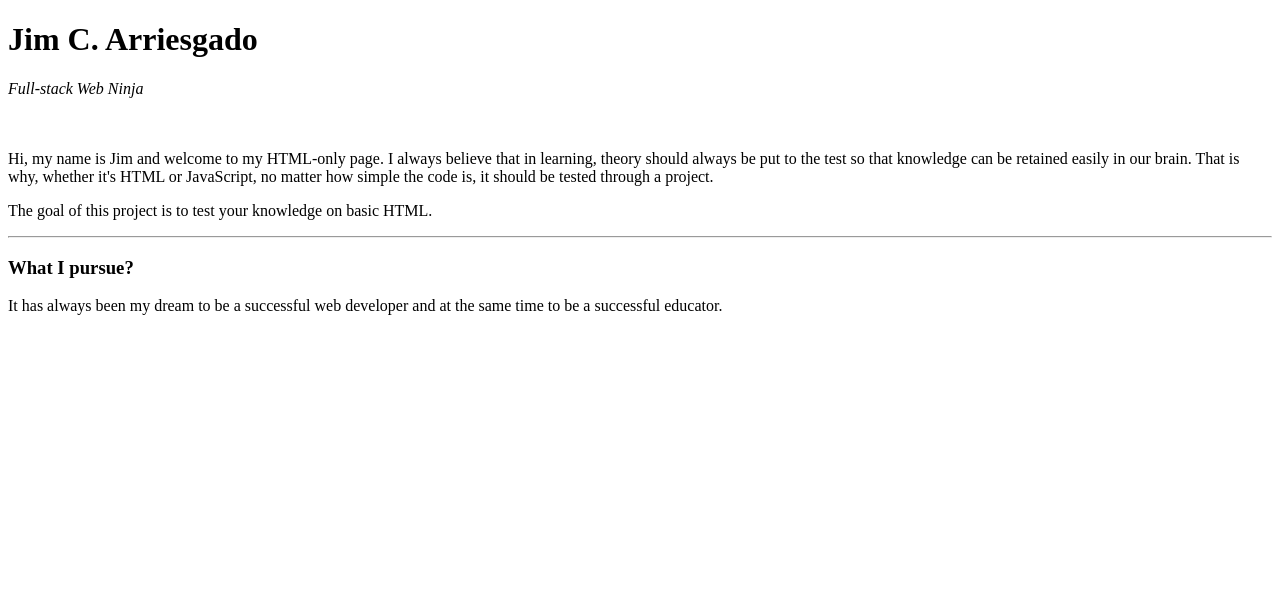
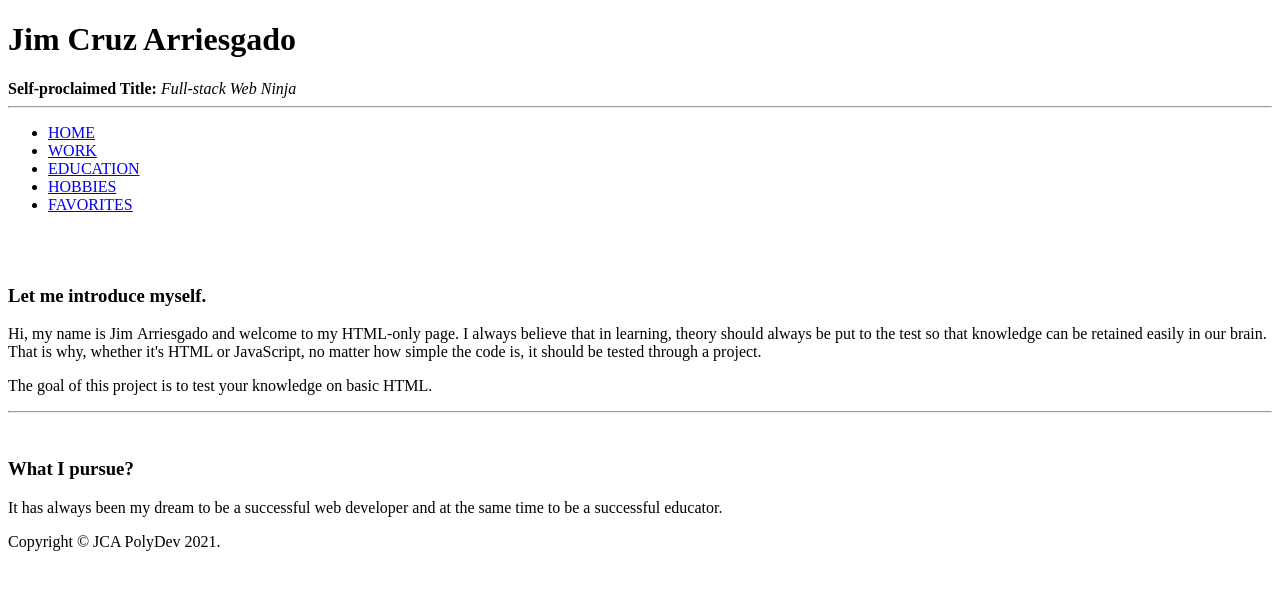
Before and after one commit to kodigero/html-only, a plain HTML site: page index.html in a window 1280 px wide. Drawn offline with Linux system fonts and the light colour scheme.

Commit message:
Update index.html

```diff
--- a/index.html
+++ b/index.html
@@ -7,15 +7,19 @@
     <title>HTML Only</title>
 </head>
 <body>
-    <h1>Jim C. Arriesgado</h1>
-    <em>Full-stack Web Ninja</em> <br><br><br>
+    <h1>Jim Cruz Arriesgado</h1>
+    <span><b>Self-proclaimed Title: </b><em>Full-stack Web Ninja</em></span> <hr>
+    <nav><ul><li><a href="#">HOME</a></li><li><a href="#">WORK</a></li><li><a href="#">EDUCATION</a></li><li><a href="#">HOBBIES</a></li><li><a href="#">FAVORITES</a></li></ul></nav>
+    <br><br>
 
-    <p>Hi, my name is Jim and welcome to my HTML-only page. I always believe that in learning, theory should always be put to the test so that knowledge can be retained easily in our brain. That is why, whether it's HTML or JavaScript, no matter how simple the code is, it should be tested through a project.</p>
+    <h3>Let me introduce myself.</h3>
+    <p>Hi, my name is Jim&nbsp;Arriesgado and welcome to my HTML-only page. I always believe that in learning, theory should always be put to the test so that knowledge can be retained easily in our brain. That is why, whether it's HTML or JavaScript, no matter how simple the code is, it should be tested through a project.</p>
 
-    <p>The goal of this project is to test your knowledge on basic HTML.</p> <hr>
+    <p>The goal of this project is to test your knowledge on basic HTML.</p> <hr><br>
 
     <h3>What I pursue?</h3>
     <p>It has always been my dream to be a successful web developer and at the same time to be a successful educator.</p>
 
+    <footer>Copyright &copy; JCA PolyDev 2021.</footer>
 </body>
 </html>
```
